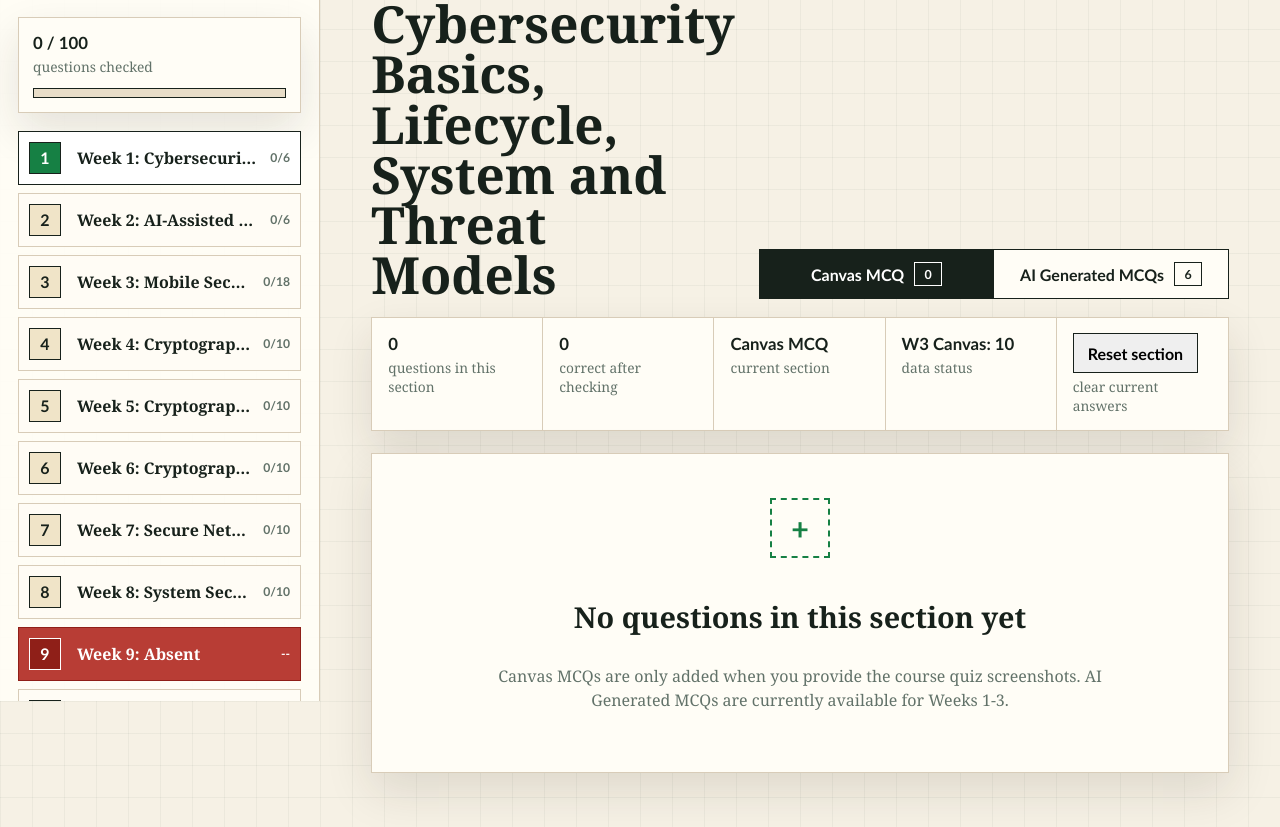
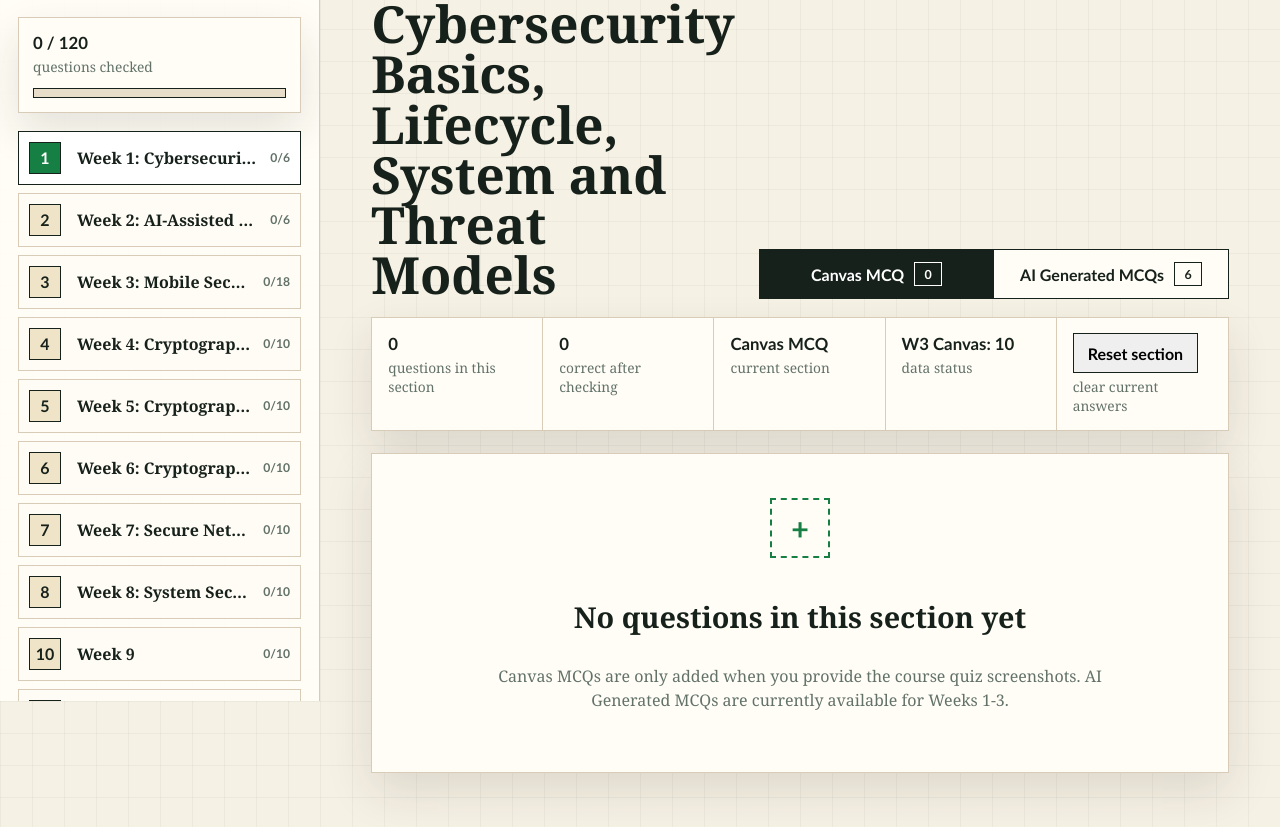
Before and after one commit to samaaaaaad/info5995canvasquiz.github.io, a plain HTML site: page index.html in a window 1280 px wide. Shown: the part 99-926 px from the top of the page. Drawn offline with Linux system fonts and the light colour scheme.

Commit message:
Add files via upload

```diff
--- a/index.html
+++ b/index.html
@@ -552,7 +552,7 @@
   </template>
 
   <script>
-    const weeks = Array.from({ length: 10 }, (_, index) => ({
+    const weeks = Array.from({ length: 12 }, (_, index) => ({
       id: index + 1,
       title: `Week ${index + 1}`,
       canvas: [],
@@ -567,8 +567,10 @@
     weeks[5].title = "Week 6: Cryptography Basics Part 3 and Secure Network";
     weeks[6].title = "Week 7: Secure Network, UDP, TCP, TLS and HTTPS";
     weeks[7].title = "Week 8: System Security";
-    weeks[8].title = "Week 10: Consensus, Blockchain and Decentralised Finance";
-    weeks[9].title = "Week 11: Human, Organisational and Regulatory Aspects";
+    weeks[8].title = "Week 9";
+    weeks[9].title = "Week 10: Consensus, Blockchain and Decentralised Finance";
+    weeks[10].title = "Week 11: Program Analysis, Human Factors, and Responsible Research";
+    weeks[11].title = "Week 12: Review and Research Discussion";
 
     weeks[0].ai = [
       {
@@ -1045,7 +1047,6 @@
     function renderWeekList() {
       weekList.innerHTML = "";
       weeks.forEach((week) => {
-        if (week.id === 9) appendAbsentWeekButton();
         const allWeekQuestions = ["canvas", "ai"].flatMap((source) => week[source].map((question) => ({ source, question })));
         const answered = allWeekQuestions.filter(({ source, question }) => state.answers[keyFor(source, question.id)]?.checked).length;
         const total = allWeekQuestions.length;
@@ -1210,5 +1211,6 @@
   </script>
   <script src="canvas-weeks-4-6.js?v=20260616"></script>
   <script src="canvas-weeks-7-10.js?v=20260616"></script>
+  <script src="canvas-weeks-11-12.js?v=20260616"></script>
 </body>
 </html>
```
